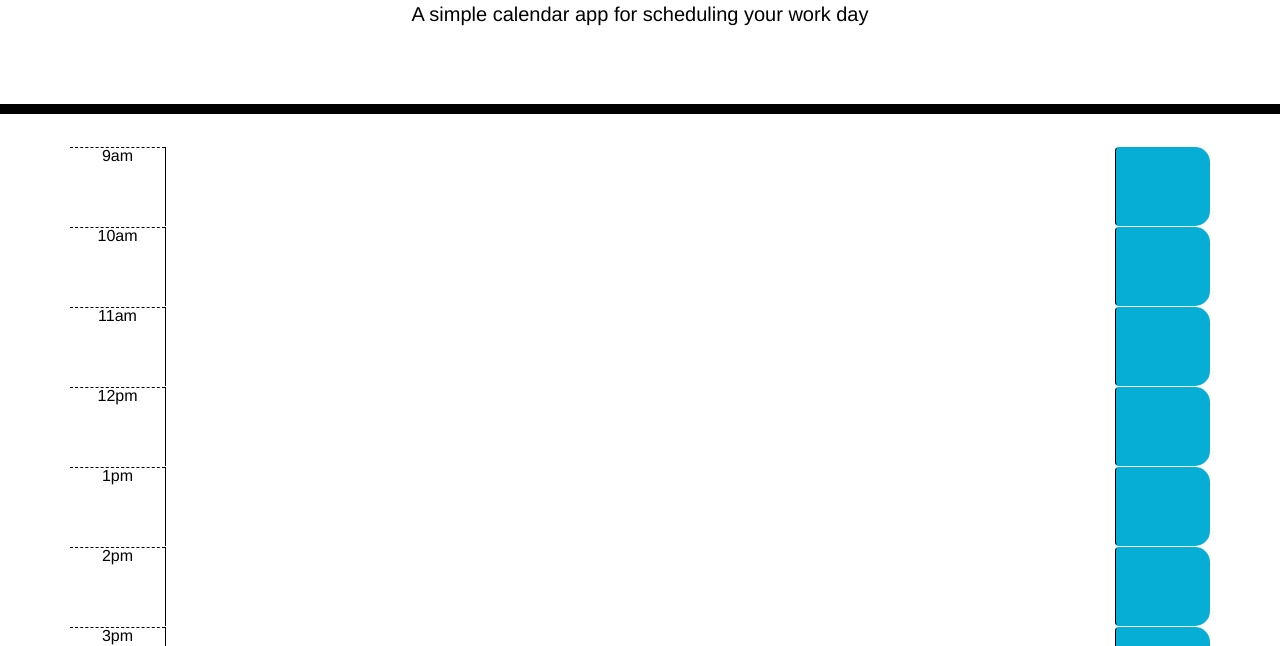
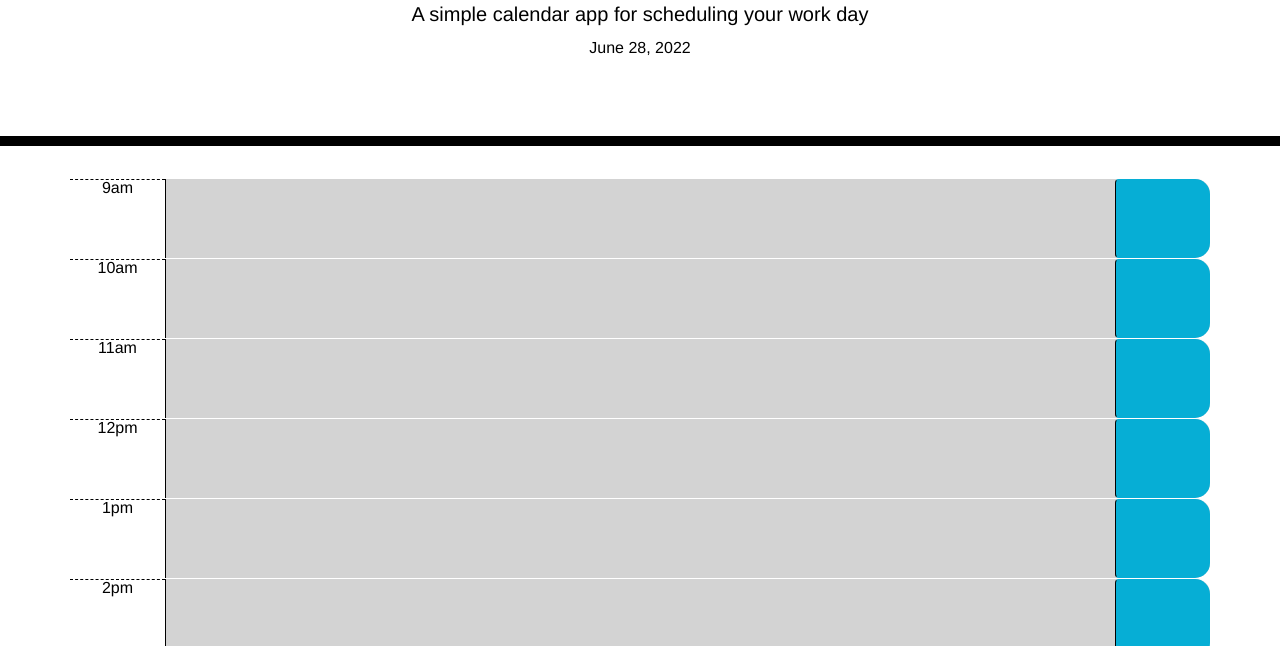
Before and after one commit to rockwoodc/work-day-scheduler, a plain HTML site: page index.html in a window 1280 px wide. Shown: the part 154-800 px from the top of the page. Drawn offline with nearby package versions, Linux system fonts and the light colour scheme; files that its build step writes are made by us from their sources; a web font is replaced by a local one.

Commit message:
fixed linked assests

```diff
--- a/index.html
+++ b/index.html
@@ -14,7 +14,7 @@
     <!--iconic-->
     <link rel="stylesheet" href="https://cdnjs.cloudflare.com/ajax/libs/open-iconic/1.1.1/font/css/open-iconic-bootstrap.min.css"/>
     <!--my CSS-->
-    <link rel="stylesheet" href="style.css" />
+    <link rel="stylesheet" href="./assets/style.css" />
     <title>Work Day Scheduler</title>
   </head>
 
@@ -105,6 +105,6 @@
     <!--Momemnt.js-->
     <script src="https://cdnjs.cloudflare.com/ajax/libs/moment.js/2.24.0/moment.min.js"></script>
     <!--my JS-->
-    <script src="./script.js"></script>
+    <script src="./assets/script.js"></script>
   </body>
 </html>
```
Also changed, not shown: 1 other file.
